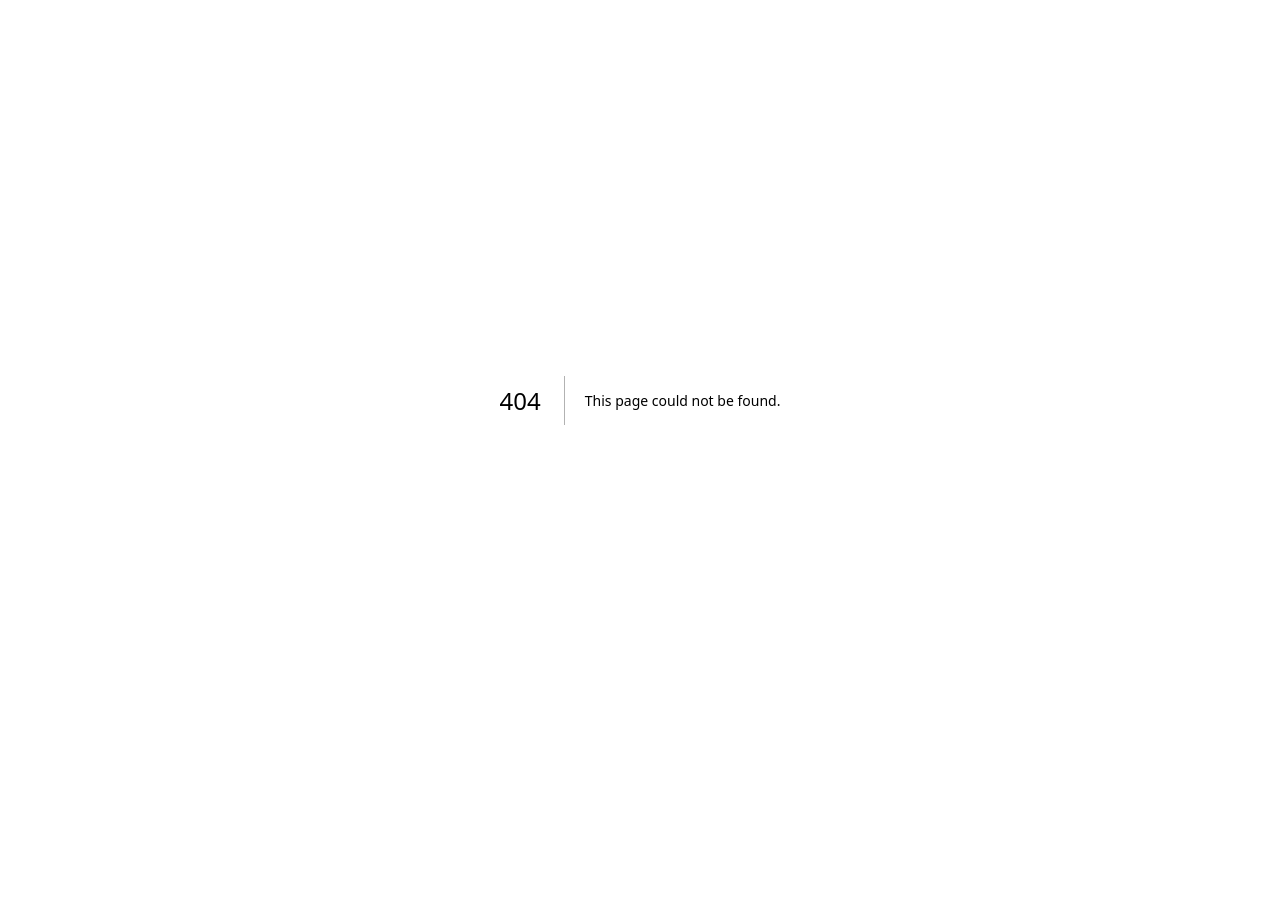
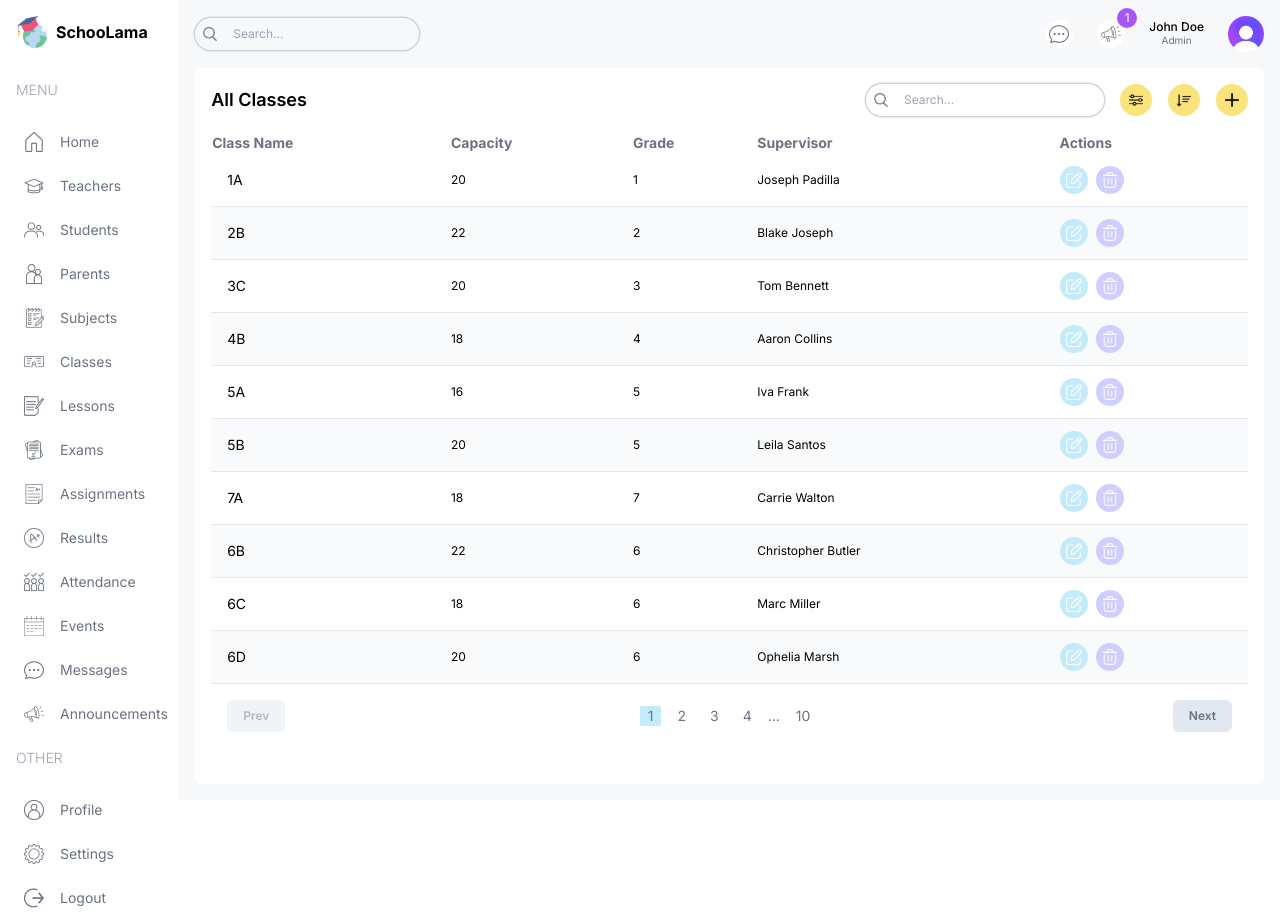
Before and after one commit to Vaishali785/NextJS-Dashboard, a Next.js app: page /list/classes in a window 1280 px wide. Before the commit this address had no page. Before the commit the page ends 800 px from the top, so only its background shows below. Built offline with nearby package versions, Linux system fonts and the light colour scheme.

Commit message:
build: classes page created

```diff
--- /dev/null
+++ b/src/app/(dashboard)/list/classes/page.tsx
@@ -0,0 +1,89 @@
+import Pagination from "@/app/components/Pagination"
+import Table from "@/app/components/Table"
+import TableSearch from "@/app/components/TableSearch"
+import { classesData, parentsData, role } from "@/app/lib/data"
+import { Class, Parent } from "@/app/lib/type"
+import Image from "next/image"
+import Link from "next/link"
+
+const columns = [
+	{ header: "Class Name", accessor: "class" },
+	{
+		header: "Capacity",
+		accessor: "capacity",
+		className: "hidden md:table-cell",
+	},
+	{
+		header: "Grade",
+		accessor: "grade",
+		className: "hidden md:table-cell",
+	},
+	{
+		header: "Supervisor",
+		accessor: "supervisor",
+		className: "hidden md:table-cell",
+	},
+	{ header: "Actions", accessor: "actions" },
+]
+
+const ClassListPage = () => {
+	const renderRow = (item: Class) => {
+		return (
+			<tr
+				key={item.id}
+				className="border-b border-gray-200 pl- even:bg-slate-50 hover:bg-lamaPurpleLight cursor-pointer"
+			>
+				<td className="flex gap-4 p-4 items-center text-sm">{item.name}</td>
+
+				<td className="hidden md:table-cell text-xs">{item.capacity}</td>
+				<td className="hidden md:table-cell text-xs">{item.grade}</td>
+				<td className="hidden md:table-cell text-xs">{item.supervisor}</td>
+				<td>
+					<div className="flex items-center gap-2">
+						<Link href={`/list/teachers/${item.id}`}>
+							<button className="w-7 h-7 flex items-center justify-center rounded-full bg-lamaSky">
+								<Image src="/edit.png" alt="" width={16} height={16} />
+							</button>
+						</Link>
+						{role == "admin" && (
+							<button className="w-7 h-7 flex items-center justify-center rounded-full bg-lamaPurple">
+								<Image src="/delete.png" alt="" width={16} height={16} />
+							</button>
+						)}
+					</div>
+				</td>
+			</tr>
+		)
+	}
+	return (
+		<div className="bg-white p-4 rounded-md flex-1 m-4 mt-0">
+			{/* top */}
+			<div className="flex items-center justify-between">
+				<h1 className="hidden md:block text-lg font-semibold">All Classes</h1>
+				<div className="flex items-center flex-col md:flex-row w-full md:w-auto gap-4 ">
+					<TableSearch />
+					<div className="flex self-end items-center gap-4">
+						<button className="w-8 h-8 flex items-center justify-center rounded-full bg-lamaYellow">
+							<Image src="/filter.png" alt="" width={14} height={14} />
+						</button>
+						<button className="w-8 h-8 flex items-center justify-center rounded-full bg-lamaYellow">
+							<Image src="/sort.png" alt="" width={14} height={14} />
+						</button>
+						{role == "admin" && (
+							<button className="w-8 h-8 flex items-center justify-center rounded-full bg-lamaYellow">
+								<Image src="/plus.png" alt="" width={14} height={14} />
+							</button>
+						)}
+					</div>
+				</div>
+			</div>
+			{/* mid */}
+			<Table columns={columns} renderRow={renderRow} data={classesData} />
+
+			{/* bottom */}
+			<Pagination />
+		</div>
+	)
+}
+
+export default ClassListPage
```
